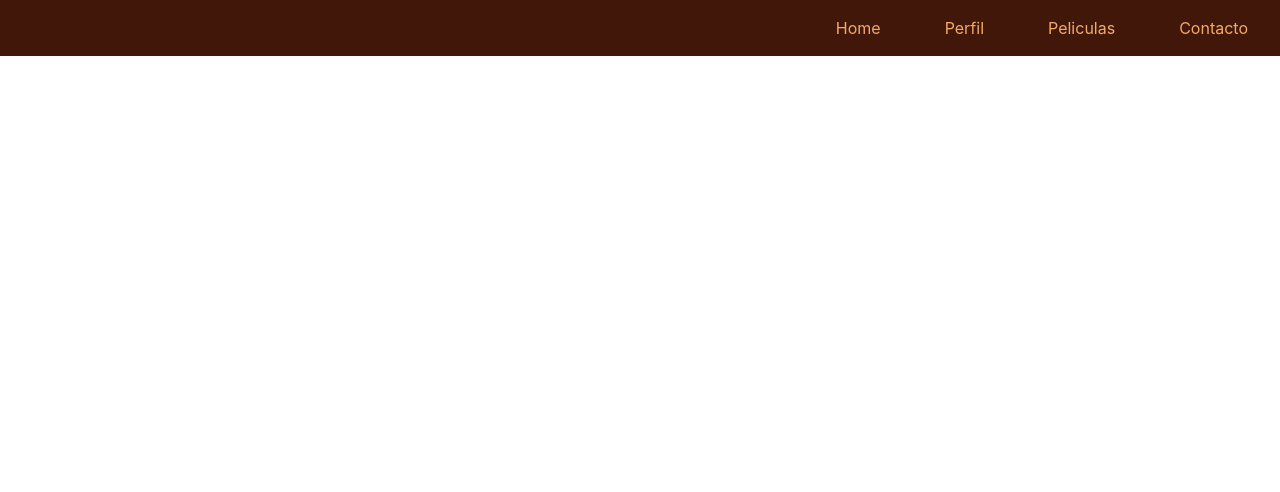
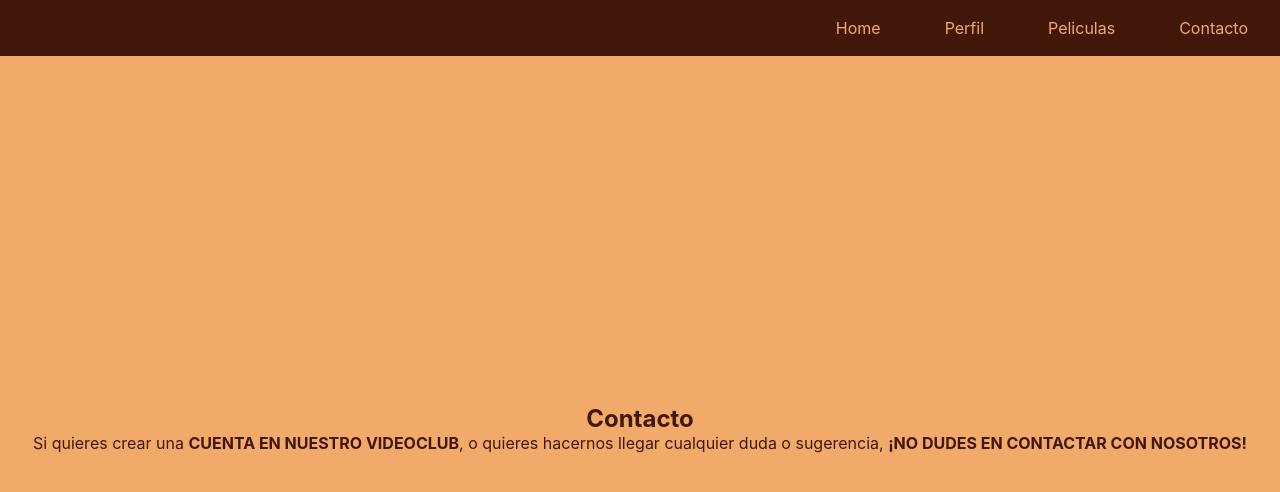
Before and after one commit to aramossanchez/Proyecto_Frontend_React, a React (Create React App) app in the folder frontend/: page /contacto in a window 1280 px wide. Shown: the top 492 px of the page. Built offline with nearby package versions, Linux system fonts and the light colour scheme.

Commit message:
cambios en readme

```diff
--- a/frontend/src/App.js
+++ b/frontend/src/App.js
@@ -4,6 +4,7 @@ import Home from './Containers/Home/Home';
 import Header from './Components/Header/Header';
 import Perfil from './Containers/Perfil/Perfil';
 import Peliculas from './Containers/Peliculas/Peliculas';
+import Contacto from './Containers/Contacto/Contacto';
 
 function App() {
   return (
@@ -17,6 +18,7 @@ function App() {
           <Route path="/" element={<Home />} />
           <Route path="/perfil" element={<Perfil />} />
           <Route path="/peliculas" element={<Peliculas />} />
+          <Route path="/contacto" element={<Contacto />} />
 
         </Routes>
 
--- a/frontend/src/Components/Header/Header.css
+++ b/frontend/src/Components/Header/Header.css
@@ -22,5 +22,6 @@
     transition: 0.3s;
 }
 #container-header div:hover{
-    text-shadow: 0px 0px 5px var(--masclaro);
+    text-shadow: 0px 0px 5px var(--neutro);
+    color:var(--neutro)
 }
--- a/frontend/src/Components/Header/Header.jsx
+++ b/frontend/src/Components/Header/Header.jsx
@@ -15,7 +15,7 @@ const Header = () =>{
             <div className="enlace-header" onClick={()=>redireccionar("/")}>Home</div>
             <div className="enlace-header" onClick={()=>redireccionar("/perfil")}>Perfil</div>
             <div className="enlace-header" onClick={()=>redireccionar("/peliculas")}>Peliculas</div>
-            <div className="enlace-header">Contacto</div>
+            <div className="enlace-header" onClick={()=>redireccionar("/contacto")}>Contacto</div>
         </div>
     )
 }
--- /dev/null
+++ b/frontend/src/Containers/Contacto/Contacto.css
@@ -0,0 +1,18 @@
+:root {
+    --masoscuro: #401708;
+    --oscuro: #8C2703;
+    --neutro: #D93D04;
+    --claro: #F27405;
+    --masclaro: #F2AA6B;
+}
+/* CONTENEDOR CONTACTO */
+#container-contacto{
+    width: 100vw;
+    height: calc(100vh - 3.5em);
+    background-color: var(--masclaro);
+    color: var(--masoscuro);
+    display: flex;
+    flex-direction: column;
+    align-items: center;
+    justify-content: center;
+}
--- /dev/null
+++ b/frontend/src/Containers/Contacto/Contacto.jsx
@@ -0,0 +1,13 @@
+import  React from 'react';
+import './Contacto.css';
+
+const Contacto = () =>{
+    return(
+        <div id="container-contacto">
+            <h2>Contacto</h2>
+            <p>Si quieres crear una <strong>CUENTA EN NUESTRO VIDEOCLUB</strong>, o quieres hacernos llegar cualquier duda o sugerencia, <strong>¡NO DUDES EN CONTACTAR CON NOSOTROS!</strong></p>
+        </div>
+    )
+}
+
+export default Contacto;
--- a/frontend/src/Containers/Home/Home.css
+++ b/frontend/src/Containers/Home/Home.css
@@ -49,6 +49,9 @@
     border: 2px solid var(--masoscuro);
     background-color: var(--claro);
 }
+#login-inicio input::placeholder {
+    color: var(--neutro);
+}
 /* BOTON LOGIN DE HOME */
 #boton-login{
     color: var(--claro);
@@ -61,8 +64,8 @@
     margin: 0 1em 0.5em 0;
 }
 #boton-login:hover{
-    color: var(--neutro);
-    background-color: var(--masclaro);
+    color: var(--masoscuro);
+    background-color: var(--claro);
     padding: 0.5em 2em;
     border-radius: 0.25em;
     cursor: pointer;
--- a/frontend/src/Containers/Peliculas/Peliculas.css
+++ b/frontend/src/Containers/Peliculas/Peliculas.css
@@ -18,12 +18,18 @@
 }
 /* CONTENEDOR DE FILTROS DE PELÍCULAS */
 #filtros-peliculas{
+    width: 100%;
     display: flex;
     flex-direction: row;
     align-items: flex-start;
-    justify-content: flex-start;
-
+    justify-content: space-evenly;
 }
+/* H2 DE LOS FILTROS */
+#filtros-peliculas h2{
+    font-size: 1em;
+    margin: 1em 0;
+}
+/* INPUT DE LOS FILTROS */
 #filtros-peliculas input{
     all: unset;
     font-size: 1em;
--- a/frontend/src/Containers/Peliculas/Peliculas.jsx
+++ b/frontend/src/Containers/Peliculas/Peliculas.jsx
@@ -13,7 +13,6 @@ const Peliculas = () =>{
     const filtrarPorCiudad = async (e) =>{
         let indiceCiudadSeleccionada = e.target.selectedIndex;
         let ciudadSeleccionada = e.target.options[indiceCiudadSeleccionada].text;
-        console.log(ciudadSeleccionada);
         let res = await axios.get(`https://aramossanchez-videoclub-api.herokuapp.com/peliculas${ciudadSeleccionada === "España" ? "" : "/ciudad/" + ciudadSeleccionada}`);
         setPeliculas((res.data));
     };
@@ -53,7 +52,7 @@ const Peliculas = () =>{
             <div id="filtros-peliculas">
                 {/* FILTRAR POR CIUDAD */}
                 <div id="pelicula-ciudad">
-                    <p>Todas las películas disponibles en tu zona</p>
+                    <h2>Todas las películas disponibles en tu zona</h2>
                     <select name="ciudades" id="ciudades-disponibles" onChange={(e)=>filtrarPorCiudad(e)}>
                         <option value="Todas">España</option>
                         <option value="Valencia">Valencia</option>
@@ -63,7 +62,7 @@ const Peliculas = () =>{
                 </div>
                 {/* BUSQUEDA POR TITULO */}
                 <div id="busqueda-pelicula-titulo">
-                    <p>Búsqueda de películas por título</p>
+                    <h2>Búsqueda de películas por título</h2>
                     <div className="barra-busqueda-peliculas">
                         <input type="text" name="busqueda" id="busqueda-titulo" autoComplete="off"/>
                         <div className="boton-buscar-pelicula" onClick={()=>buscarTitulo()}><img src={lupa} alt="Lupa" /></div>
@@ -71,7 +70,7 @@ const Peliculas = () =>{
                 </div>
                 {/* BUSQUEDA POR GENERO */}
                 <div id="busqueda-pelicula-genero">
-                    <p>Búsqueda de películas por género</p>
+                    <h2>Búsqueda de películas por género</h2>
                     <div className="barra-busqueda-peliculas">
                         <input type="text" name="busqueda" id="busqueda-genero" autoComplete="off"/>
                         <div className="boton-buscar-pelicula" onClick={()=>buscarGenero()}><img src={lupa} alt="Lupa" /></div>
@@ -79,7 +78,7 @@ const Peliculas = () =>{
                 </div>
                 {/* BUSQUEDA POR PROTAGONISTA */}
                 <div id="busqueda-pelicula-protagonista">
-                    <p>Búsqueda de películas por actor principal</p>
+                    <h2>Búsqueda de películas por actor principal</h2>
                     <div className="barra-busqueda-peliculas">
                         <input type="text" name="busqueda" id="busqueda-protagonista" autoComplete="off"/>
                         <div className="boton-buscar-pelicula" onClick={()=>buscarProtagonista()}><img src={lupa} alt="Lupa"/></div>
--- a/frontend/src/Containers/Perfil/Perfil.css
+++ b/frontend/src/Containers/Perfil/Perfil.css
@@ -50,14 +50,16 @@
     all:unset;
     margin: 0 1em;
     text-align: left;
+    border: 2px solid transparent;
+    border-bottom: 2px solid var(--masoscuro);
+    background-color: var(--oscuro);
+    padding: 0.25em;
+    color: var(--masclaro);
+}
+#datos-usuario input:focus{
     border: 2px solid var(--masoscuro);
     background-color: var(--claro);
-    padding: 0.25em;
     color: var(--masoscuro);
-}
-#datos-usuario input:focus{
-    border: 2px solid var(--masclaro);
-    background-color: var(--neutro);
 }
 /* INPUT NO MODIFICABLES */
 #datos-usuario input:read-only{
@@ -87,8 +89,8 @@
     margin: 0 1em 0.5em 0;
 }
 #boton-actualizar-usuario:hover{
-    color: var(--neutro);
-    background-color: var(--masclaro);
+    color: var(--masoscuro);
+    background-color: var(--claro);
     padding: 0.5em 2em;
     border-radius: 0.25em;
     cursor: pointer;
```
Also changed, not shown: frontend/src/img/MovieInHome.txt (renamed from frontend/src/img/fuentes.txt), 1 other file (tests, documents, lock files or other folders).
